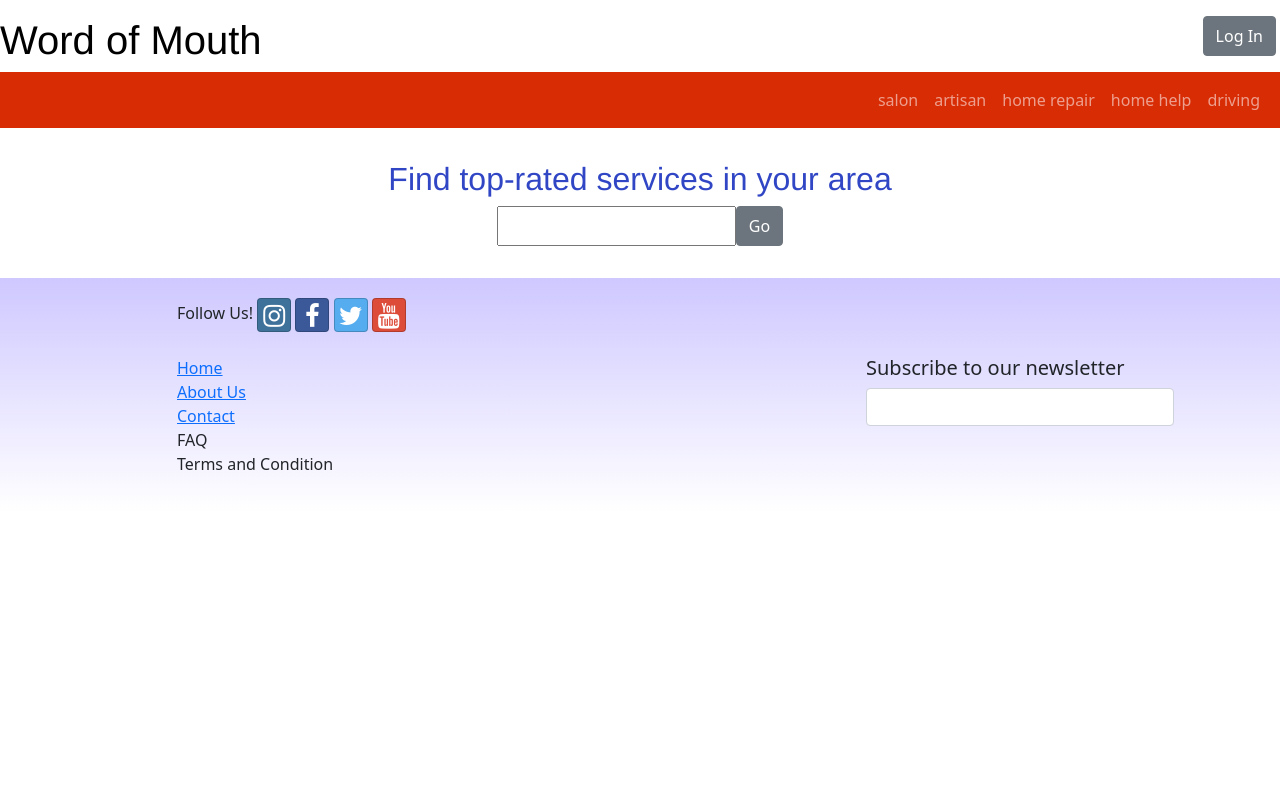
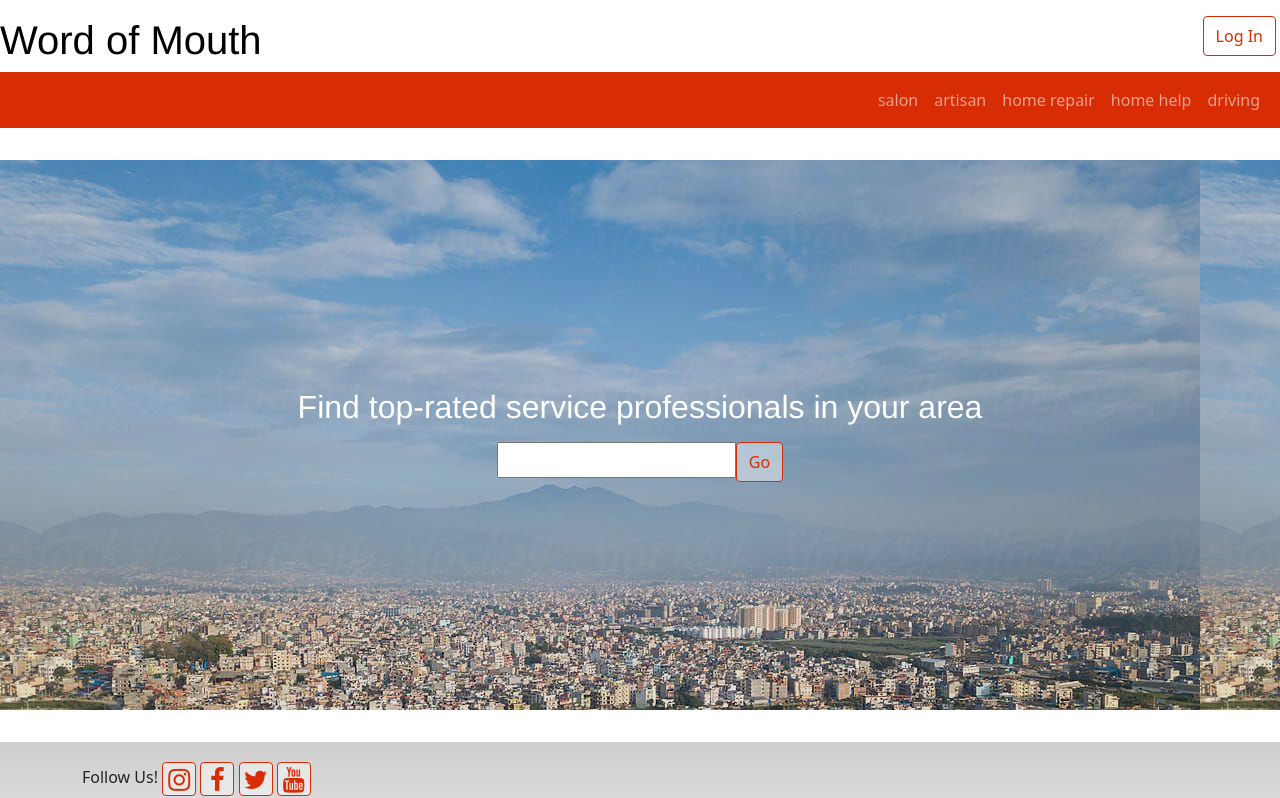
Before and after one commit to sruthiravindra/wordofmouth, a React (Create React App) app: page / in a window 1280 px wide. Shown: the top 798 px of the page. Built offline with nearby package versions, Linux system fonts and the light colour scheme.

Commit message:
updating aesthetics

```diff
--- a/src/App.css
+++ b/src/App.css
@@ -30,7 +30,7 @@ h2 {
 }
 
 .site-footer {
-  background-image: linear-gradient(#cec8ff, white);
+  background-image: linear-gradient(#cecece, white);
   padding: 20px 0;
   margin-top: 2rem;
 }
@@ -61,7 +61,25 @@ h2 {
   transition: 300ms ease-in;
 }
 
+
+/* custom classes */
+
 .unstyledLink {
   text-decoration: none;
   color: #000000;
 }
+
+.light-title {
+  color: white;
+}
+
+div .btn {
+  color: #d82c05;
+  background-color: rgba(255, 255, 255, 0.425);
+  border: #d82c05 1px solid;
+}
+
+.red-link {
+  color: #d82c05;
+  text-decoration: none;
+}
--- a/src/app/shared/USERS.js
+++ b/src/app/shared/USERS.js
@@ -12,7 +12,7 @@ export const USERS = [
         profilePic: profilePicDefault,
         worker: false,
         rating: 5,
-        contacts: [1, 2]
+        contacts: [3, 4]
     },
     {
         id: 1,
@@ -25,7 +25,7 @@ export const USERS = [
         profilePic: profilePicDefault,
         worker: false,
         rating: 5,
-        contacts: [0, 2]
+        contacts: [4, 5]
     },
     {
         id: 2,
--- a/src/components/Footer.js
+++ b/src/components/Footer.js
@@ -1,4 +1,4 @@
-import { Row, Col, Container, Input } from "reactstrap";
+import { Row, Col, Container, Input, Button } from "reactstrap";
 import { Link } from "react-router-dom";
 
 const Footer = () => {
@@ -6,7 +6,7 @@ const Footer = () => {
         <footer className="site-footer">
             <Container>
                 <Row>
-                    <Col xs={{ offset: 1 }}>
+                    <Col className='sm-4'>
                     Follow Us! <a
                             className='btn btn-social-icon btn-instagram'
                             href='http://instagram.com/'
@@ -34,16 +34,16 @@ const Footer = () => {
                     </Col>
                 </Row>
                 <Row>
-                    <Col xs={{ size: 7, offset: 1 }}>
+                    <Col className='sm-6'>
                         <ul className="list-unstyled mt-4">
                             <li>
-                                <Link to='/'>Home</Link>
+                                <Link to='/' className='red-link'>Home</Link>
                             </li>
                             <li>
-                                <Link to="/about">About Us</Link>
+                                <Link to="/about" className='red-link'>About Us</Link>
                             </li>
                             <li>
-                                <Link to="/contactus">Contact</Link>
+                                <Link to="/contactus" className='red-link'>Contact</Link>
                             </li>
                             <li>
                                 FAQ
@@ -54,14 +54,13 @@ const Footer = () => {
                         </ul>
                     </Col>
                     <Col>
-                        <Container className="mt-4">
-                            <Row>
-                                <Col>
-                                <h5>Subscribe to our newsletter</h5>
-                                <Input/>
-                                </Col>
-                            </Row>
-                        </Container>
+                        <Row>
+                            <Col>
+                            <h5>Subscribe to our newsletter</h5>
+                            <input type='text' className='py-1'></input>
+                            <Button>Go</Button>
+                            </Col>
+                        </Row>
                     </Col>
                 </Row>
             </Container>
--- a/src/components/SubHeader.js
+++ b/src/components/SubHeader.js
@@ -17,7 +17,6 @@ const SubHeader = ({current, profile}) => {
                     )}
                     <BreadcrumbItem active>{current}</BreadcrumbItem>
                 </Breadcrumb>
-                <h2>{current}</h2>
             </Col>
         </Row>
     );
--- a/src/features/user/UserLoginForm.js
+++ b/src/features/user/UserLoginForm.js
@@ -6,7 +6,7 @@ import { validateUserLoginForm } from "../../utils/validateUserLoginForm";
 import { ErrorMessage } from "formik";
 import { useDispatch, useSelector } from "react-redux";
 import { selectCurrentUser, setCurrentUser } from "../user/userSlice";
-import { selectAllUsers } from "../users/UsersSlice";
+import { selectAllUsers, selectUserByEmailPassword } from "../users/UsersSlice";
 
 const UserLoginForm = (props) => {
     const [modalLoginOpen, setModalLoginOpen] = useState(props.modalLoginOpen);
@@ -26,7 +26,7 @@ const UserLoginForm = (props) => {
     }
     return (
         <>
-            <span className='ml-auto'>
+            <span className='ml-auto user'>
                 {
                     currentUser ? (
                         <>
--- a/src/pages/HomePage.js
+++ b/src/pages/HomePage.js
@@ -1,20 +1,29 @@
 import { Container, Row, Col, Button } from 'reactstrap';
+import ktmAerialImg from '../app/assets/img/ktm-aerial.jpeg';
 
 const HomePage = () => {
     return (
-        <Container>
-            <Row className='mt-30'>
-                <Col className='d-flex justify-content-center'>
-                    <h2 className>Find top-rated services in your area</h2>
+        <>
+            <Row>
+                <Col>
+                    <div
+                        className='text-center bg-image m-0'
+                        style={{ backgroundImage: "url('" + ktmAerialImg + "')", height: 550}}
+                    >
+                        <div className='mask h-100' style={{ backgroundColor: 'rgba(0, 0, 0, 0.1)' }}>
+                            <div className='d-flex justify-content-center align-items-center h-100'>
+                                <div>
+                                    <h2 className='mb-3 light-title'>Find top-rated service professionals in your area</h2>
+                                    <input type='text' className='py-1'></input>
+                                    <Button className='custom-button'>Go</Button>
+                                </div>
+                            </div>
+                        </div>
+                    </div>
                 </Col>
             </Row>
-            <Row>
-                <Col className='d-flex justify-content-center'>
-                    <input></input>
-                    <Button>Go</Button>
-                </Col>
-            </Row>
-        </Container>
+
+        </>
     );
 }
 
```
Also changed, not shown: src/app/assets/img/ktm-aerial.jpeg (added).
